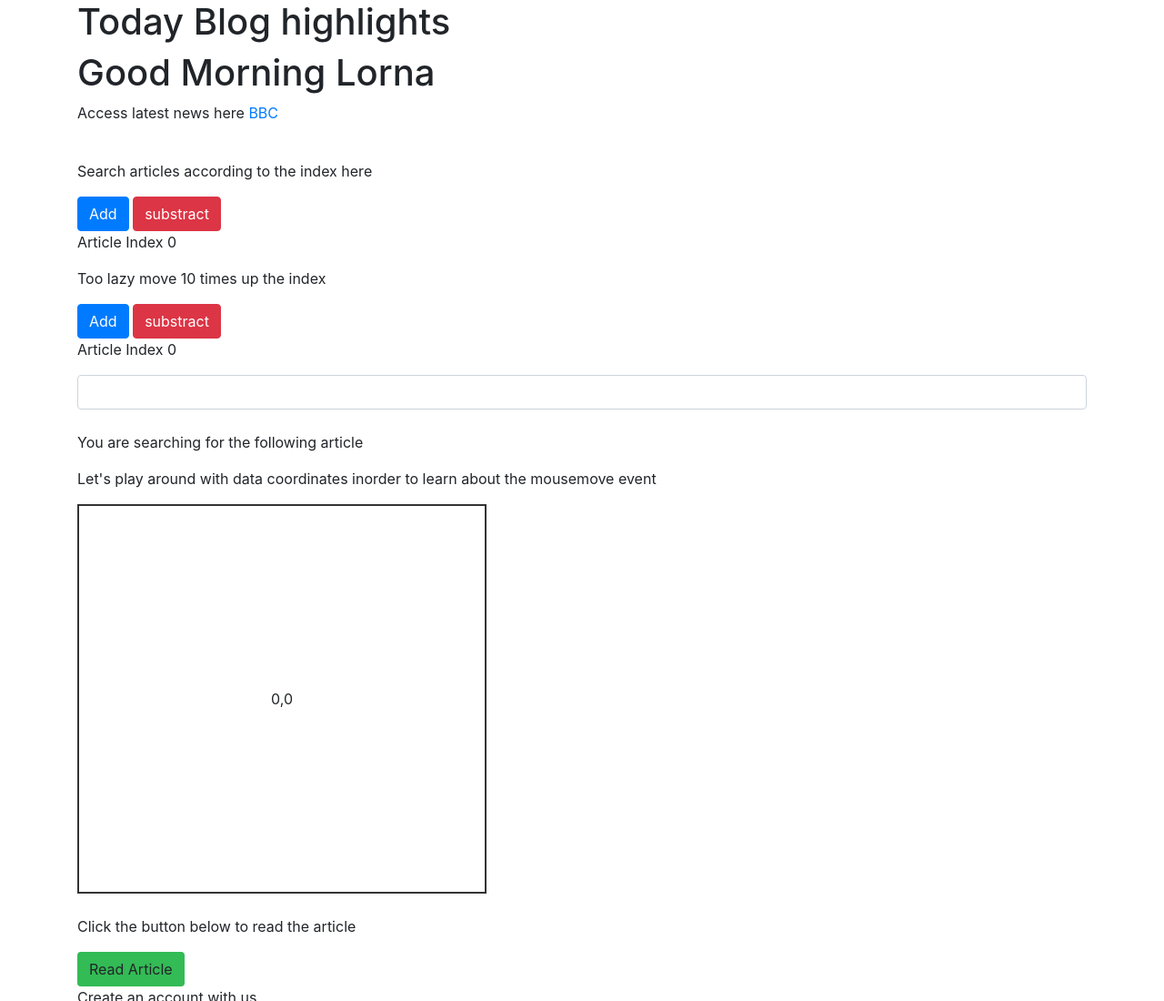
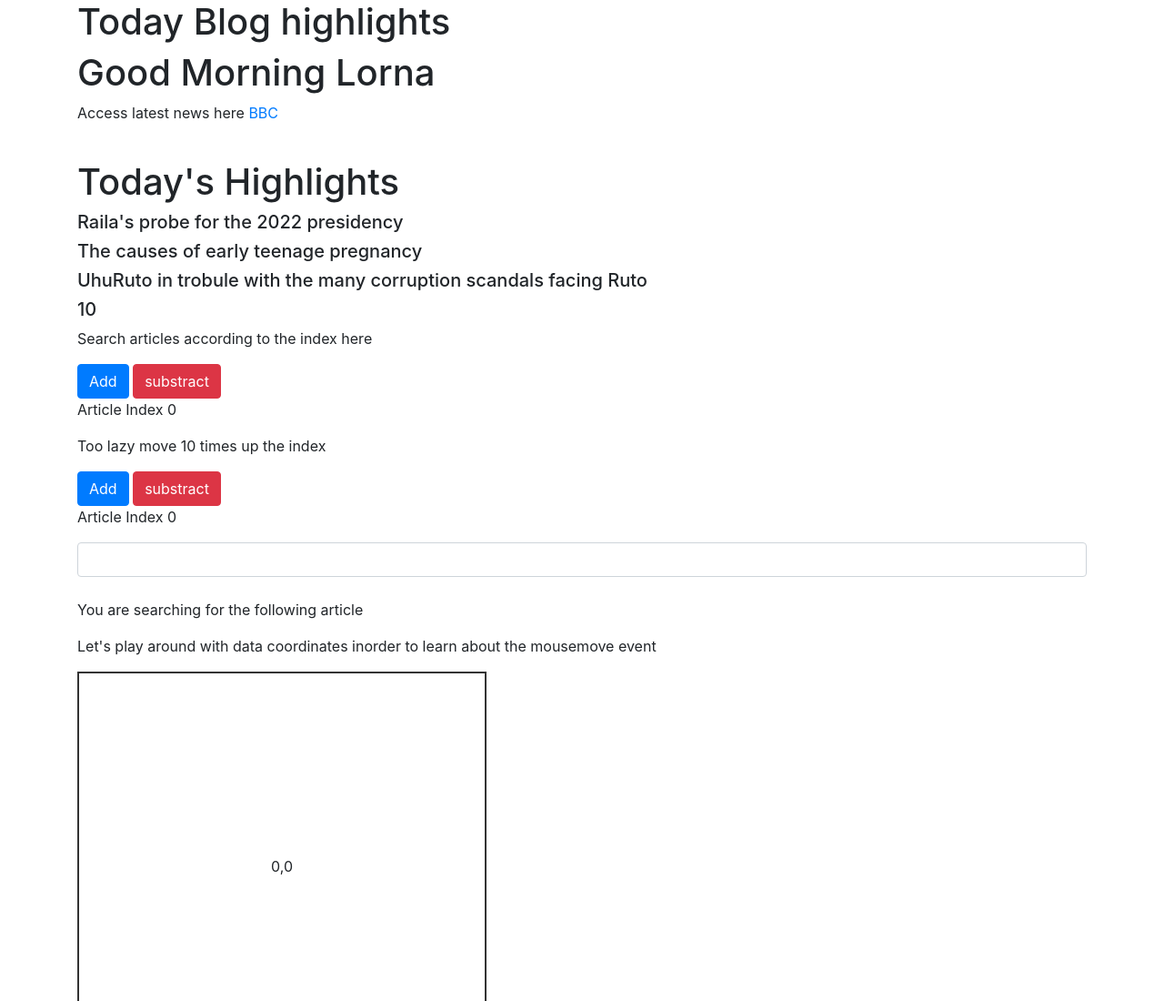
Before and after one commit to Lornakimani62/Learning-Vue-Js, a plain HTML site: page index.html in a window 1280 px wide. Shown: the top 1100 px of the page at 91% size. Drawn offline with nearby package versions, Linux system fonts and the light colour scheme.

Commit message:
v-for directive

```diff
--- a/Script.js
+++ b/Script.js
@@ -9,11 +9,11 @@ var vm = new Vue({
         website:'https://www.bbc.com',
         search:'',
         read:true,
-        error:alert("There was a problem creating your account"),
         submit:true,
         objectArray:[
-        {title:"Today's highlights", number:12},
-        {title:"Last Week Highlights", number:10},
+        {title:"Raila's probe for the 2022 presidency"},
+        {title:"The causes of early teenage pregnancy"},
+        {title:"UhuRuto in trobule with the many corruption scandals facing Ruto", number:10},
     ],
     },
     methods: {
--- a/index.html
+++ b/index.html
@@ -24,6 +24,16 @@
                 <!--  Learning about data binding using the v-bind which can also be a :-->
                 <!--  Learning about access modifiers such as prevent and ounce that are used along with the v-on directive that is used for event-on can also be represented as @-->
                 <p>Access latest news here <a @click.prevent="alert" :href="website">BBC</a></p><br>
+
+                <!-- Looping through objects and arrays in vue js using v-for -->
+                <!--  To loop through objects in an array without having to know their names we use the key value pair idea-->
+                <h1>Today's Highlights</h1>
+                    <template v-for='x in objectArray'>
+                        <div v-for="(val,key) in x">
+                            <h5>{{val}}</h5>
+                        </div>
+                    </template>
+
                 <p>Search articles according to the index here</p>
 
                 <!--  Learning about v-on directive click events that call a given function when clicked. These functions are defined in the methods object of the vue instance-->
```
